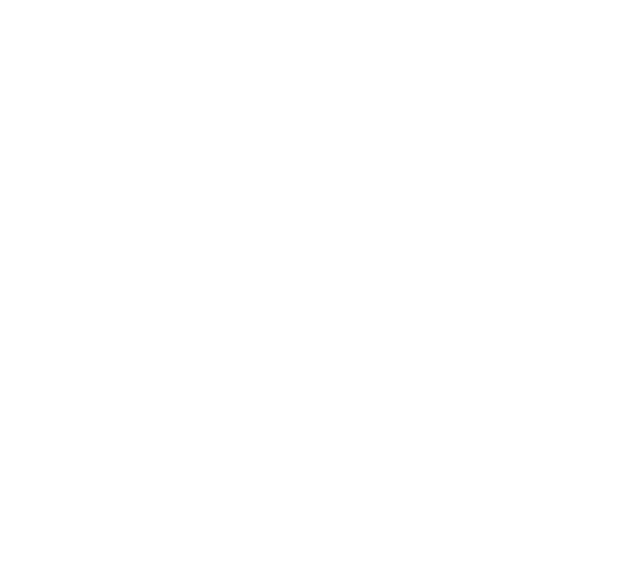
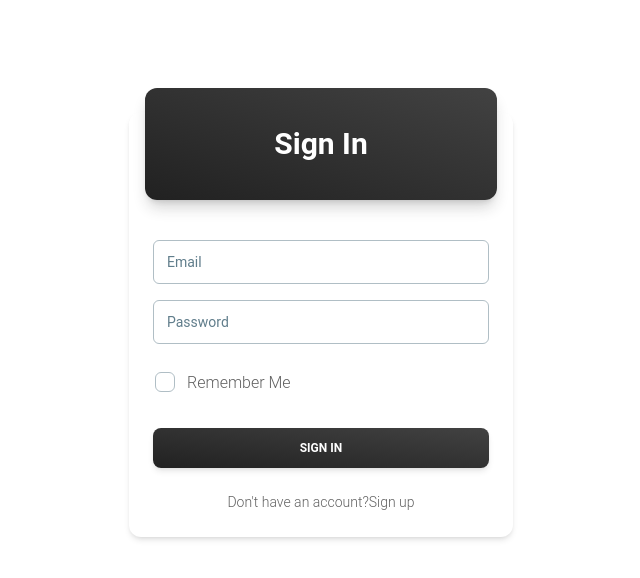
Before and after one commit to ppn243/Detecting_Faces, a React (Create React App) app in the folder Frontend/: page /signin in a window 1280 px wide. Before the commit this address had no page. Shown: the top 578 px of the page, without its empty margins (319-959 px from the left). Built offline with nearby package versions, Linux system fonts and the light colour scheme.

Commit message:
[Sign-in] Implemented Sign-in UI

```diff
--- a/Frontend/src/App.js
+++ b/Frontend/src/App.js
@@ -1,5 +1,5 @@
 import React from "react";
-import { Home, Information, Signup } from "./pages";
+import { Home, Information, Signin, Signup } from "./pages";
 import { BrowserRouter as Router, Routes, Route } from "react-router-dom";
 
 function App() {
@@ -10,6 +10,7 @@
           <Route path="/home" element={<Home />}></Route>
           <Route path="/info" element={<Information />}></Route>
           <Route path="/signup" element={<Signup />}></Route>
+          <Route path="/signin" element={<Signin />}></Route>
         </Routes>
       </Router>
     </div>
--- /dev/null
+++ b/Frontend/src/pages/Signin/Signin.jsx
@@ -0,0 +1,73 @@
+import React from "react";
+import { NavLink } from "react-router-dom";
+
+export function Signin() {
+    return(
+    <>
+    <div className="flex justify-center items-center">
+     <div class="relative flex mt-28 flex-col text-gray-700 bg-white shadow-md w-96 rounded-xl bg-clip-border">
+        <div class="relative grid mx-4 mb-4 -mt-6 overflow-hidden text-white shadow-lg h-28 place-items-center rounded-xl bg-gradient-to-tr from-gray-900 to-gray-800 bg-clip-border shadow-gray-900/20">
+            <h3 class="block font-sans text-3xl antialiased font-semibold leading-snug tracking-normal text-white">
+            Sign In
+            </h3>
+        </div>
+        <div class="flex flex-col gap-4 p-6">
+            <div class="relative h-11 w-full min-w-[200px]">
+            <input
+                class="w-full h-full px-3 py-3 font-sans text-sm font-normal transition-all bg-transparent border rounded-md peer border-blue-gray-200 border-t-transparent text-blue-gray-700 outline outline-0 placeholder-shown:border placeholder-shown:border-blue-gray-200 placeholder-shown:border-t-blue-gray-200 focus:border-2 focus:border-gray-900 focus:border-t-transparent focus:outline-0 disabled:border-0 disabled:bg-blue-gray-50"
+                placeholder=" " />
+            <label
+                class="before:content[' '] after:content[' '] pointer-events-none absolute left-0 -top-1.5 flex h-full w-full select-none !overflow-visible truncate text-[11px] font-normal leading-tight text-gray-500 transition-all before:pointer-events-none before:mt-[6.5px] before:mr-1 before:box-border before:block before:h-1.5 before:w-2.5 before:rounded-tl-md before:border-t before:border-l before:border-blue-gray-200 before:transition-all after:pointer-events-none after:mt-[6.5px] after:ml-1 after:box-border after:block after:h-1.5 after:w-2.5 after:flex-grow after:rounded-tr-md after:border-t after:border-r after:border-blue-gray-200 after:transition-all peer-placeholder-shown:text-sm peer-placeholder-shown:leading-[4.1] peer-placeholder-shown:text-blue-gray-500 peer-placeholder-shown:before:border-transparent peer-placeholder-shown:after:border-transparent peer-focus:text-[11px] peer-focus:leading-tight peer-focus:text-gray-900 peer-focus:before:border-t-2 peer-focus:before:border-l-2 peer-focus:before:!border-gray-900 peer-focus:after:border-t-2 peer-focus:after:border-r-2 peer-focus:after:!border-gray-900 peer-disabled:text-transparent peer-disabled:before:border-transparent peer-disabled:after:border-transparent peer-disabled:peer-placeholder-shown:text-blue-gray-500">
+                Email
+            </label>
+            </div>
+            <div class="relative h-11 w-full min-w-[200px]">
+            <input
+                class="w-full h-full px-3 py-3 font-sans text-sm font-normal transition-all bg-transparent border rounded-md peer border-blue-gray-200 border-t-transparent text-blue-gray-700 outline outline-0 placeholder-shown:border placeholder-shown:border-blue-gray-200 placeholder-shown:border-t-blue-gray-200 focus:border-2 focus:border-gray-900 focus:border-t-transparent focus:outline-0 disabled:border-0 disabled:bg-blue-gray-50"
+                placeholder=" " />
+            <label
+                class="before:content[' '] after:content[' '] pointer-events-none absolute left-0 -top-1.5 flex h-full w-full select-none !overflow-visible truncate text-[11px] font-normal leading-tight text-gray-500 transition-all before:pointer-events-none before:mt-[6.5px] before:mr-1 before:box-border before:block before:h-1.5 before:w-2.5 before:rounded-tl-md before:border-t before:border-l before:border-blue-gray-200 before:transition-all after:pointer-events-none after:mt-[6.5px] after:ml-1 after:box-border after:block after:h-1.5 after:w-2.5 after:flex-grow after:rounded-tr-md after:border-t after:border-r after:border-blue-gray-200 after:transition-all peer-placeholder-shown:text-sm peer-placeholder-shown:leading-[4.1] peer-placeholder-shown:text-blue-gray-500 peer-placeholder-shown:before:border-transparent peer-placeholder-shown:after:border-transparent peer-focus:text-[11px] peer-focus:leading-tight peer-focus:text-gray-900 peer-focus:before:border-t-2 peer-focus:before:border-l-2 peer-focus:before:!border-gray-900 peer-focus:after:border-t-2 peer-focus:after:border-r-2 peer-focus:after:!border-gray-900 peer-disabled:text-transparent peer-disabled:before:border-transparent peer-disabled:after:border-transparent peer-disabled:peer-placeholder-shown:text-blue-gray-500">
+                Password
+            </label>
+            </div>
+            <div class="-ml-2.5">
+            <div class="inline-flex items-center">
+                <label htmlFor="checkbox" class="relative flex items-center p-3 rounded-full cursor-pointer">
+                <input type="checkbox"
+                    class="before:content[''] peer relative h-5 w-5 cursor-pointer appearance-none rounded-md border border-blue-gray-200 transition-all before:absolute before:top-2/4 before:left-2/4 before:block before:h-12 before:w-12 before:-translate-y-2/4 before:-translate-x-2/4 before:rounded-full before:bg-blue-gray-500 before:opacity-0 before:transition-opacity checked:border-gray-900 checked:bg-gray-900 checked:before:bg-gray-900 hover:before:opacity-10"
+                    id="checkbox" />
+                <span
+                    class="absolute text-white transition-opacity opacity-0 pointer-events-none top-2/4 left-2/4 -translate-y-2/4 -translate-x-2/4 peer-checked:opacity-100">
+                    <svg xmlns="http://www.w3.org/2000/svg" class="h-3.5 w-3.5" viewBox="0 0 20 20" fill="currentColor"
+                    stroke="currentColor" stroke-width="1">
+                    <path fill-rule="evenodd"
+                        d="M16.707 5.293a1 1 0 010 1.414l-8 8a1 1 0 01-1.414 0l-4-4a1 1 0 011.414-1.414L8 12.586l7.293-7.293a1 1 0 011.414 0z"
+                        clip-rule="evenodd"></path>
+                    </svg>
+                </span>
+                </label>
+                <label class="mt-px font-light text-gray-700 cursor-pointer select-none" htmlFor="checkbox">
+                Remember Me
+                </label>
+            </div>
+            </div>
+        </div>
+        <div class="p-6 pt-0">
+            <button
+            class="block w-full select-none rounded-lg bg-gradient-to-tr from-gray-900 to-gray-800 py-3 px-6 text-center align-middle font-sans text-xs font-bold uppercase text-white shadow-md shadow-gray-900/10 transition-all hover:shadow-lg hover:shadow-gray-900/20 active:opacity-[0.85] disabled:pointer-events-none disabled:opacity-50 disabled:shadow-none"
+            type="button">
+            Sign In
+            </button>
+            <p class="flex justify-center mt-6 font-sans text-sm antialiased font-light leading-normal text-inherit">
+            Don't have an account?
+            <NavLink to="/signup"
+                class="block ml-1 font-sans text-sm antialiased font-bold leading-normal text-blue-gray-900">
+                Sign up
+            </NavLink>
+            </p>
+        </div>
+     </div>
+    </div>
+    </>
+    );
+}
--- a/Frontend/src/pages/Signup/Signup.jsx
+++ b/Frontend/src/pages/Signup/Signup.jsx
@@ -6,6 +6,7 @@
   Button,
   Typography,
 } from "@material-tailwind/react";
+import { NavLink } from "react-router-dom";
 
 export function Signup() {
   return (
@@ -80,9 +81,9 @@
         </Button>
         <Typography color="gray" className="mt-4 text-center font-normal">
           Already have an account?{" "}
-          <a href="#" className="font-medium text-gray-900">
+          <NavLink to="/signin" className="font-medium text-gray-900">
             Sign In
-          </a>
+          </NavLink>
         </Typography>
       </form>
     </Card>
--- a/Frontend/src/pages/index.js
+++ b/Frontend/src/pages/index.js
@@ -1,5 +1,6 @@
 import Home from "./Home/Home";
 import Information from "./Information/Information";
 import { Signup } from "./Signup/Signup";
+import { Signin } from "./Signin/Signin";
 
-export { Home, Information, Signup };
+export { Home, Information, Signup, Signin };
```
